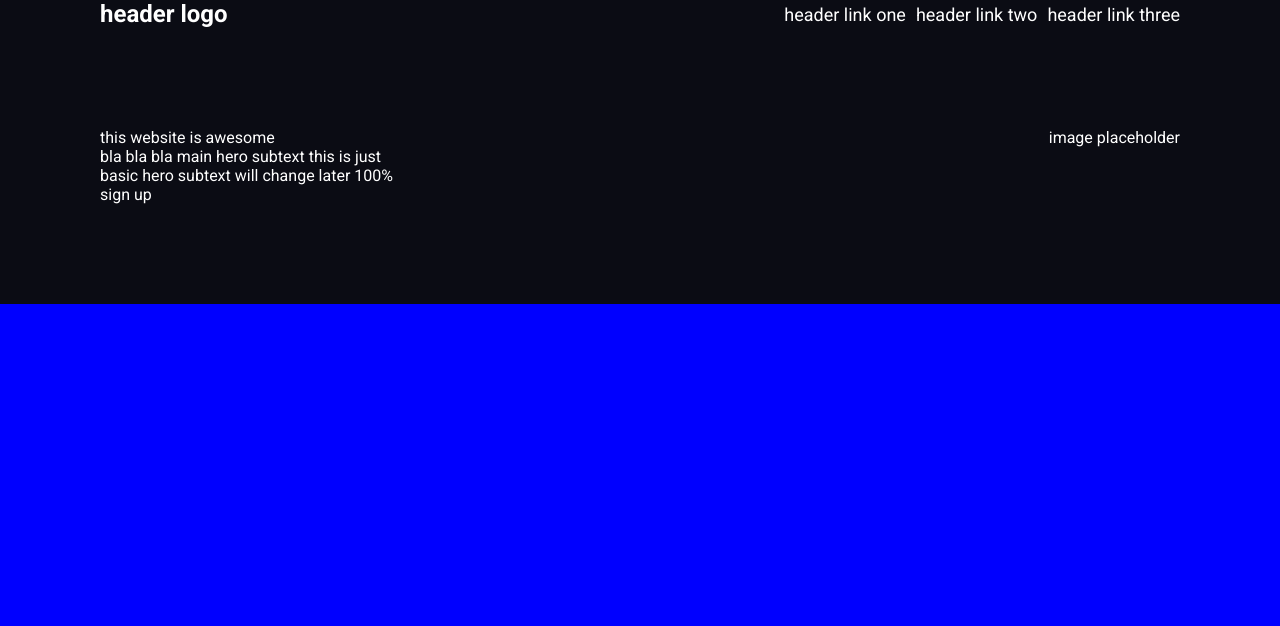
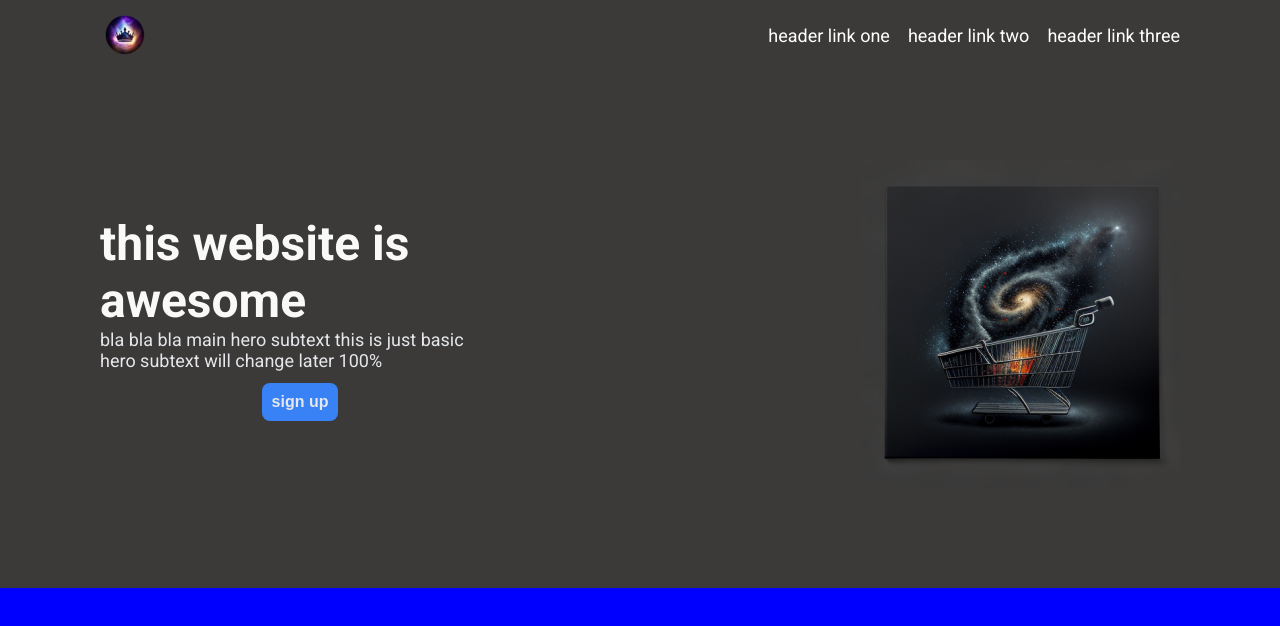
Before and after one commit to JG31005/basic-web-page-project, a plain HTML site: page index.html in a window 1280 px wide. Drawn offline with Linux system fonts and the light colour scheme.

Commit message:
add hero css

```diff
--- a/index.html
+++ b/index.html
@@ -11,7 +11,7 @@
 <body>
     <div class="hero">
         <div class="header">
-            <div class="header-left">header logo</div>
+            <img src="../basic-web-page-project/crown icon.png"></img>
             <div class="header-right">
                 <div>header link one</div>
                 <div>header link two</div>
@@ -21,10 +21,10 @@
         <div class="hero-content">
             <div class="hero-text">
                 <div class="hero-text-main">this website is awesome</div>
-                <div class=""hero-text-secondary">bla bla bla main hero subtext this is just basic hero subtext will change later 100%</div>
-                <div>sign up</div>
+                <div class="hero-text-secondary">bla bla bla main hero subtext this is just basic hero subtext will change later 100%</div>
+                <button class="button">sign up</button>
             </div>
-            <div>image placeholder</div>
+            <img src="../basic-web-page-project/cart.png"></img>
         </div>
     </div>
 </body>
--- a/style.css
+++ b/style.css
@@ -13,9 +13,10 @@ body{
 .hero{
     display: flex;
     flex-direction: column;
-    background-color: #0b0c14;
+    background-color: #3b3a39;
     color: white;
     margin:0px;
+
 }
 .header{
     display: flex;
@@ -23,6 +24,7 @@ body{
     justify-content: space-between;
     padding-left: 100px;
     padding-right: 100px;
+    padding-top: 10px;
     font-size: 24px;
     align-items: center;
 }
@@ -30,17 +32,44 @@ body{
     display: flex;
     justify-content: space-between;
     font-size: 18px;
-    gap: 10px;
+    gap: 18px;
     font-weight: lighter;
 }
 .hero-content{
     display: flex;
     padding: 100px;
     justify-content: space-between;
+    align-items: center;
 }
 .hero-text{
     display: flex;
     flex-direction: column;
     flex-wrap: wrap;
-    width: 300px;
+    width: 400px;
+    align-items: center;
 }
+.hero-text-main{
+    font-size: 48px;
+    font-weight: 700;
+    color: #f9faf8;
+}
+.hero-text-secondary{
+    font-size: 18px;
+    color: #e5e7eb;
+}
+.button{
+    background-color: #3882f6;
+    padding: 10px;
+    border-radius: 8px;
+    margin: 12px;
+    color: #e5e7eb;
+    font-size: 16px;
+    font-weight: bold;
+    border: none;
+}
+
+/* maybe remove later cus it screws the hero a bit */
+.button:hover{
+    background-color: goldenrod;
+    padding: 12px;
+}
```
Also changed, not shown: cart.png (added), crown icon.png (added).
